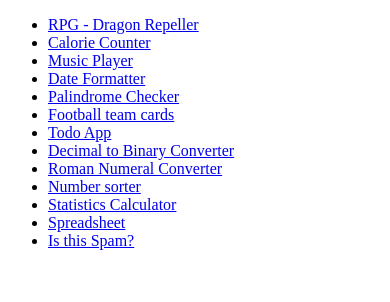
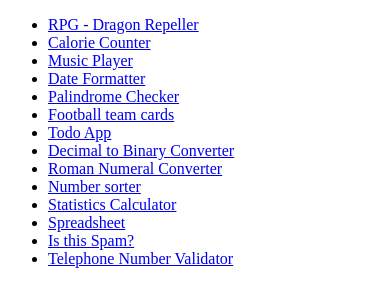
Before and after one commit to AShvab/code-camp, a plain HTML site: page index.html in a window 390 px wide. Drawn offline with Linux system fonts and the light colour scheme.

Commit message:
init telephone number

```diff
--- /dev/null
+++ b/Telephone Number Validator/styles.css
@@ -0,0 +1,36 @@
+*,
+*::before,
+*::after {
+  box-sizing: border-box;
+  margin: 0;
+  padding: 0;
+}
+
+:root {
+    --dark-grey: #394539;
+    --light-grey: #f5f6f7;
+    --golden-yellow: #fecc4c;
+    --yellow: #ffcc4c;
+    --gold: #feac32;
+    --orange: #ffac33;
+    --dark-orange: #f89808;
+  }
+
+  body {
+    background-color: var(--dark-grey);
+    color: var(--light-grey);
+    padding-top: 50px;
+    text-align: center;
+
+    }
+
+
+
+  .form{
+    height: 300px;
+    background-color: #000000;
+    max-width: 500px;
+
+    margin: 0 auto;
+    padding: 10px;
+  }
--- a/index.html
+++ b/index.html
@@ -29,10 +29,14 @@
         <a href="./Todo - App/index.html">Todo App</a>
       </li>
       <li>
-        <a href="./Decimal to Binary Converter/index.html">Decimal to Binary Converter</a>
+        <a href="./Decimal to Binary Converter/index.html"
+          >Decimal to Binary Converter</a
+        >
       </li>
       <li>
-        <a href="./Roman Numeral Converter/index.html">Roman Numeral Converter</a>
+        <a href="./Roman Numeral Converter/index.html"
+          >Roman Numeral Converter</a
+        >
       </li>
       <li>
         <a href="./number sorter/index.html">Number sorter</a>
@@ -46,6 +50,11 @@
       <li>
         <a href="./is-this-spam/index.html">Is this Spam?</a>
       </li>
+      <li>
+        <a href="./Telephone Number Validator/index.html"
+          >Telephone Number Validator</a
+        >
+      </li>
     </ul>
   </body>
 </html>
```
Also changed, not shown: Telephone Number Validator/index.html (added, +29 -0 lines), is-this-spam/index.html (+4 -2 lines), is-this-spam/styles.css (+4 -3 lines), Telephone Number Validator/script.js (added), is-this-spam/script.js (line endings or trailing spaces).
